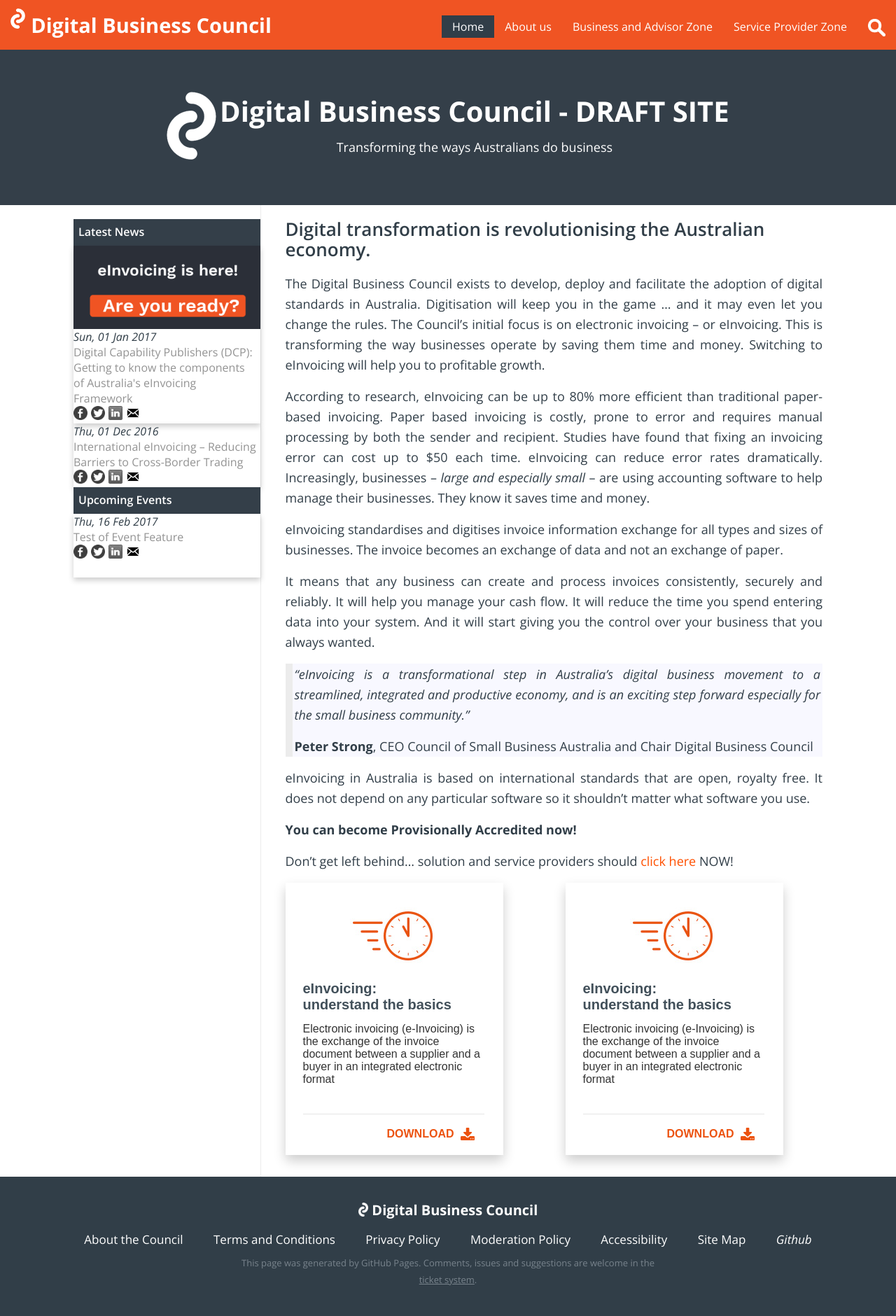
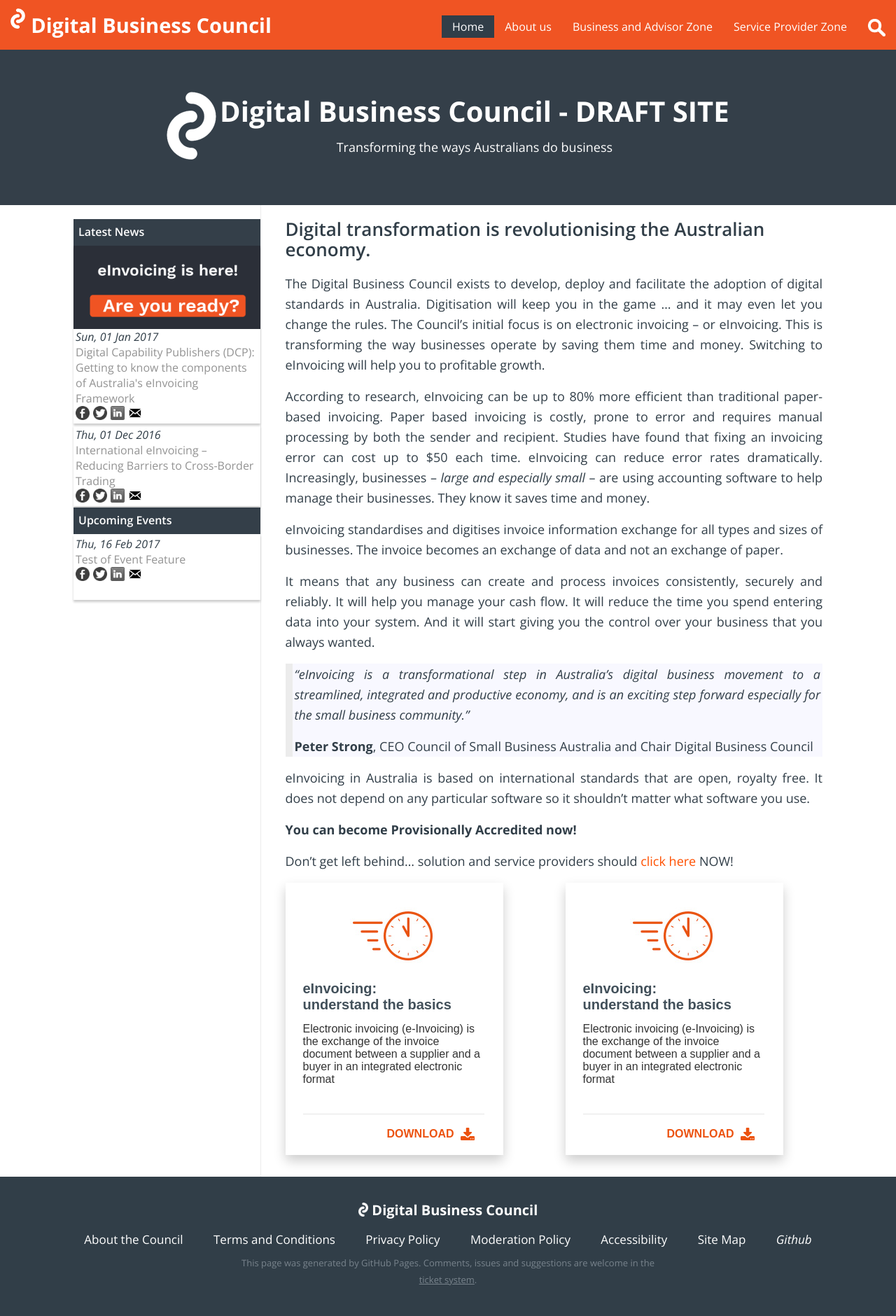
Before and after one commit to Digital-Business-Council/Digital-Business-Council.github.io, a Jekyll site: the page built from index.md, in a window 1280 px wide. Shown: the whole page at 70% size. Built offline with Jekyll 4.4.1, drawn with Linux system fonts in a browser that asks for light colours; our own code applies the rules of GitHub Pages for plain Markdown files.

Commit message:
Update _common.scss

```diff
--- a/_sass/_common.scss
+++ b/_sass/_common.scss
@@ -87,7 +87,12 @@
     }
 
     .news-block{
-       box-shadow: 0px 4px 8px 0px rgba(0,0,0,0.2);
+      padding-left:3px;
+      padding-top:3px;
+      padding-right:0px;
+      padding-bottom:0px;
+      margin-bottom:2px;
+      box-shadow: 0px 3px 3px 0px rgba(0,0,0,0.2);
     }
 
 
```
